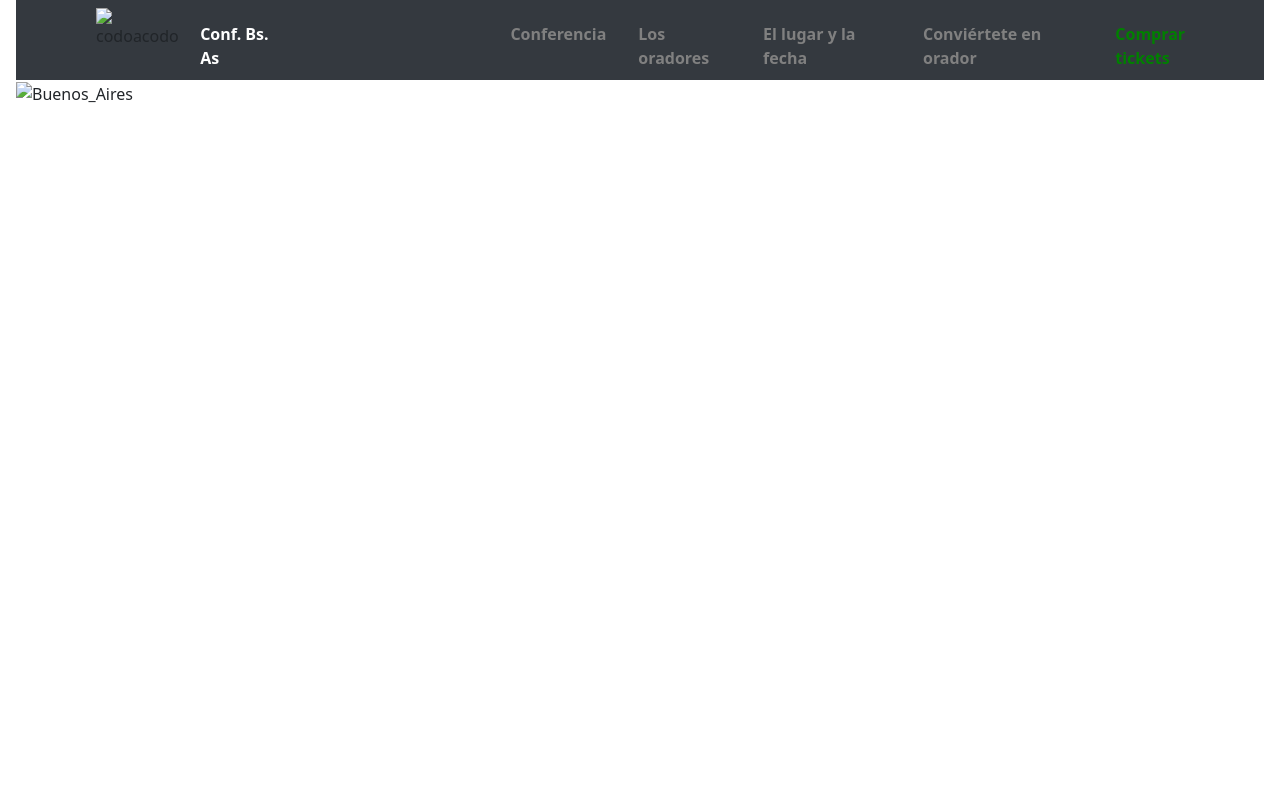
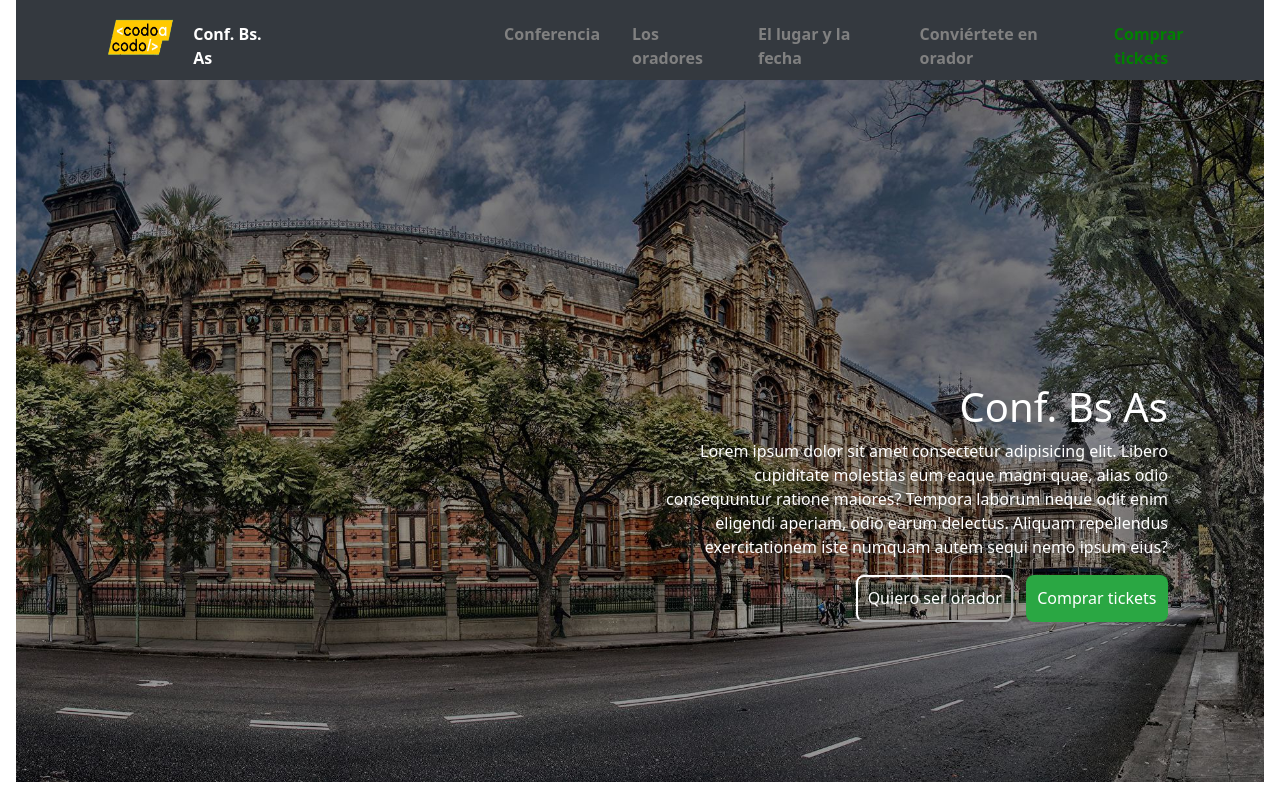
Before and after one commit to RodRiver/codoacodo, a plain HTML site: page index.html in a window 1280 px wide. Drawn offline with nearby package versions, Linux system fonts and the light colour scheme; the site is published under a folder, as on GitHub Pages, so addresses that start at the root find nothing.

Commit message:
ver imagenes

```diff
--- a/index.html
+++ b/index.html
@@ -13,7 +13,7 @@
     <div class="container_menu">
         <nav class="menu">
             <div class="izquierda_logo">
-                <img class="logo" src="/imagenes/codoacodo.png"  alt="codoacodo">
+                <img class="logo" src="imagenes/codoacodo.png"  alt="codoacodo">
             </div>
             <div class="nav_izquierda">Conf. Bs. As</div>
 
@@ -31,7 +31,7 @@
     <!--Imagen Principal-->
     <div>
         <div class="cont_img">
-        <img class="img" src="/imagenes/baires.jpg" alt="Buenos_Aires">
+        <img class="img" src="imagenes/baires.jpg" alt="Buenos_Aires">
         <div>
 
         <div class="cont_info">
@@ -48,19 +48,19 @@
     <!--Oradores-->
     <!--<div class="oradores">
         <div class="steve_jobs">
-            <img class= "steve" src="/imagenes/steve.jpg" alt="steve_jobs">
+            <img class= "steve" src="imagenes/steve.jpg" alt="steve_jobs">
             <h4>Steve Jobs</h4>
             <p>Lorem ipsum dolor sit, amet consectetur adipisicing elit.
                 Laboriosam velit in animi cupiditate magnam consectetur, beatae necessitatibus distinctio non dolor!</p>
         </div>
         <div class="bill_gates">
-            <img class= "gates" src="/imagenes/bill.jpg" alt="bill_gates">
+            <img class= "gates" src="imagenes/bill.jpg" alt="bill_gates">
             <h4>Steve Jobs</h4>
             <p>Lorem ipsum dolor sit, amet consectetur adipisicing elit.
                 Laboriosam velit in animi cupiditate magnam consectetur, beatae necessitatibus distinctio non dolor!</p>
         </div>
         <div class="ada_lovelace">
-            <img class= "ada" src="/imagenes/ada.jpeg" alt="ada_lovelace">
+            <img class= "ada" src="imagenes/ada.jpeg" alt="ada_lovelace">
             <h4>Steve Jobs</h4>
             <p>Lorem ipsum dolor sit, amet consectetur adipisicing elit.
                 Laboriosam velit in animi cupiditate magnam consectetur, beatae necessitatibus distinctio non dolor!</p>
```
